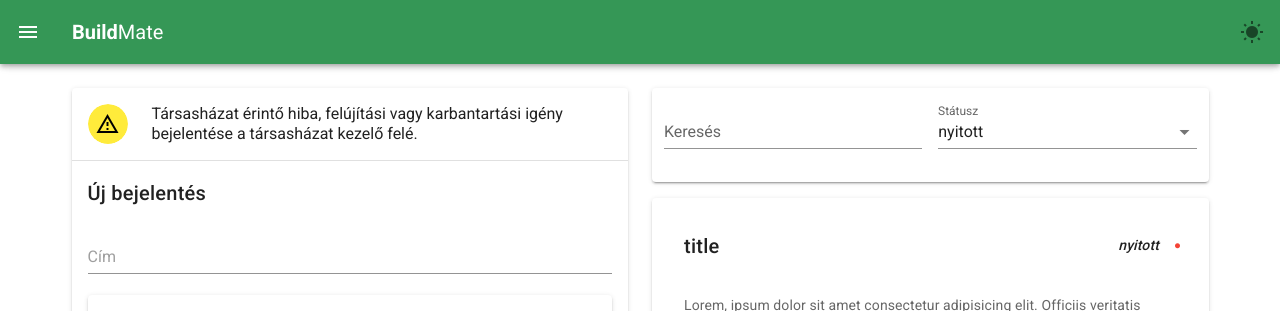
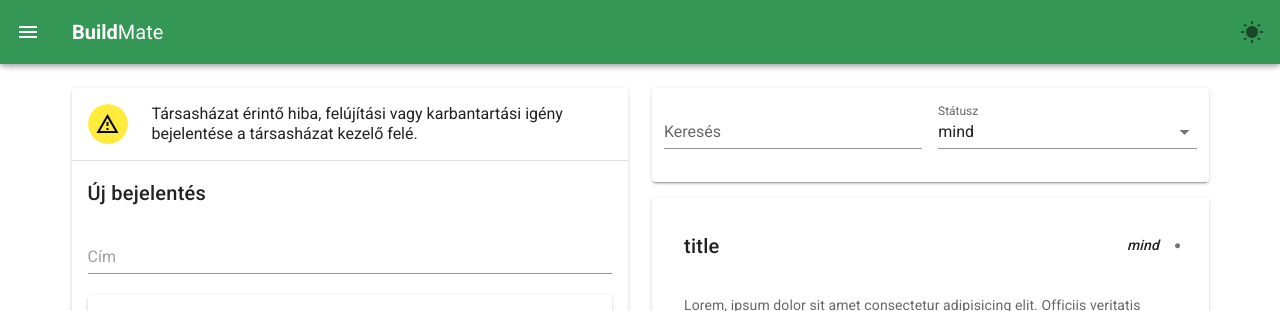
Before and after one commit to MJani-code/buildmate_fe, a Nuxt app: page /admin/statements in a window 1280 px wide. Shown: the top 311 px of the page. Built offline with nearby package versions, Linux system fonts and the light colour scheme.

Commit message:
new select menu is added into UploadField.vue componenst for get document types listed

```diff
--- a/components/Fields/UploadFile.vue
+++ b/components/Fields/UploadFile.vue
@@ -5,6 +5,9 @@
                 <v-text-field v-model="item.name" label="Dokumentum címe" class="input-group" color="#359756" required
                     :rules="titleRule">
                 </v-text-field>
+                <v-select color="#359756" :items="doctypes" item-text="typeHun" item-value="id"
+                    label="Típus">
+                </v-select>
                 <!-- TODO: dokumentum típusait itt fel kell venni egy legördülőbe -->
                 <div class="block items-center justify-center text-center">
                     <div class="p-50 bg-gray-100 border border-gray-300" @dragover="dragover" @dragleave="dragleave"
@@ -54,6 +57,10 @@
     },
     data() {
         return {
+            doctypes: [
+                {id:1, typeEng: 'invoice', typeHun: 'számla'},
+                {id:2, typeEng: 'document', typeHun: 'dokumentum'},
+            ],
             delimiters: ['${', '}'], // Avoid Twig conflicts
             filelist: [], // Store our uploaded files
             titleRule: [v => !!v || 'Kötelező kitölteni'],
--- a/pages/admin/statements.vue
+++ b/pages/admin/statements.vue
@@ -173,10 +173,10 @@
         selectedFilePath: null,
         search: '',
         statuses: [
-            { id: 0, name: "mind" },
-            { id: 1, name: "nyitott", color: 'red' },
-            { id: 2, name: "folyamatban", color: 'yellow' },
-            { id: 3, name: "lezárt", color: 'green' },
+            { id: 1, name: "mind" },
+            { id: 2, name: "nyitott", color: 'red' },
+            { id: 3, name: "folyamatban", color: 'yellow' },
+            { id: 4, name: "lezárt", color: 'green' },
         ],
         filterStatus: '',
         statements: [
```
